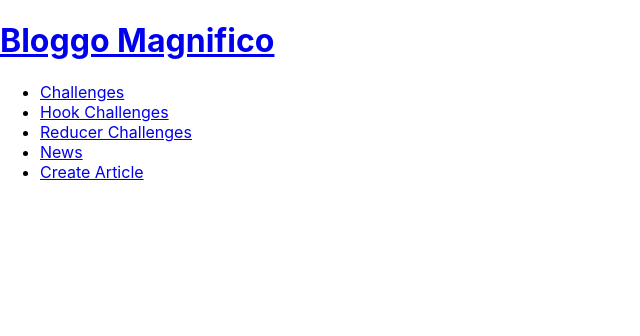
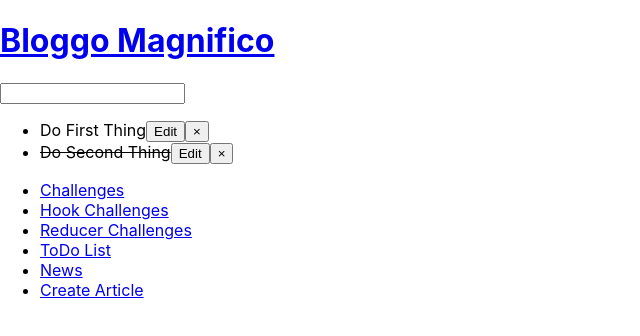
Before and after one commit to deanssmart/react-developme-week10, a React (Create React App) app: page /todo in a window 1280 px wide. Shown: the top 336 px of the page, without its empty margins (0-640 px from the left). Built offline with nearby package versions, Linux system fonts and the light colour scheme; the HTML template or start-up script is replaced by a standard one.

Commit message:
List component with working remove button

```diff
--- a/src/App.js
+++ b/src/App.js
@@ -17,6 +17,8 @@ import StepCounter from './hooks/StepCounter';
 import {Clicked as ClickedReducer } from './reducers/Clicked';
 import {StepCounter as StepCounterReducer } from './reducers/StepCounter';
 import TempConverter from './reducers/TempConverter';
+
+import List from './ToDo/List';
 
 import Header from './news/Header';
 import Articles from './news/Articles';
@@ -56,6 +58,9 @@ const App = () => (
         <StepCounterReducer step={ 5 } max={ 100 } />
         <TempConverter labelF={ "Fahrenheit"} nameF={ "fahrenheit" } labelC={ "Celsius"} nameC={ "celsius" } />
       </Route>
+      <Route exact path='/todo'>
+        <List />
+      </Route>
       <Route exact path='/news'>
           <Articles />
       </Route>
--- /dev/null
+++ b/src/ToDo/List.js
@@ -0,0 +1,80 @@
+import React, { useState, useReducer } from "react";
+import reducer from "./reducer";
+
+// initial state
+// put in some dummy content to start with
+const initialState = {
+  items: [{
+    task: "Do First Thing",
+    completed: false,
+  }, {
+    task: "Do Second Thing",
+    completed: true,
+  }],
+};
+
+// component
+const List = () => {
+  // setup reducer
+  // get items from state
+  const [{ items }, dispatch] = useReducer(reducer, initialState);
+
+  // controlled component stuff
+  // keep track of input value
+  // easier to keep out of reducer
+  const [input, setInput] = useState("");
+
+  // update input state
+  const handleInput = (e) => {
+    setInput(e.currentTarget.value);
+  };
+
+  return (
+    <div className="card">
+      <form className="card-header">
+        { /* add task input */ }
+        <input
+          className="form-control"
+          onChange={ handleInput }
+          value={ input }
+        />
+      </form>
+
+      <div className="card-body">
+        { /* show items if there are any */ }
+        { items.length === 0 ? <p className="card-text">No list items</p> : (
+          <ul className="list-group list-group-flush">
+            { items.map((item, index) => (
+              <li
+                key={ index }
+                className="list-group-item d-flex justify-content-between align-items-center"
+              >
+                { /* strike-through for completed items */ }
+                <span
+                  className="flex-grow-1"
+                  style={ {
+                    cursor: "pointer",
+                    textDecoration: item.completed ? "line-through" : ""
+                  } }
+                >{ item.task }</span>
+
+                { /* edit button */ }
+                <button className="btn btn-sm btn-primary mr-1">Edit</button>
+
+                { /* remove button */ }
+                <button
+                    className="btn btn-sm btn-danger"
+                    onClick={ () => dispatch({ type: "REMOVE_ITEM", index: index })}
+                >
+                    &times;
+                </button>
+              </li>
+            )) }
+          </ul>
+        )}
+      </div>
+    </div>
+  );
+};
+
+export default List;
--- a/src/news/Footer.js
+++ b/src/news/Footer.js
@@ -15,6 +15,9 @@ const Footer = () => (
                 <Link to="/reducer" className="nav-link">Reducer Challenges</Link>
             </li>
             <li className="nav-item">
+                <Link to="/todo" className="nav-link">ToDo List</Link>
+            </li>
+            <li className="nav-item">
                 <Link to="/news" className="nav-link">News</Link>
             </li>
             <li className="nav-item">
```
